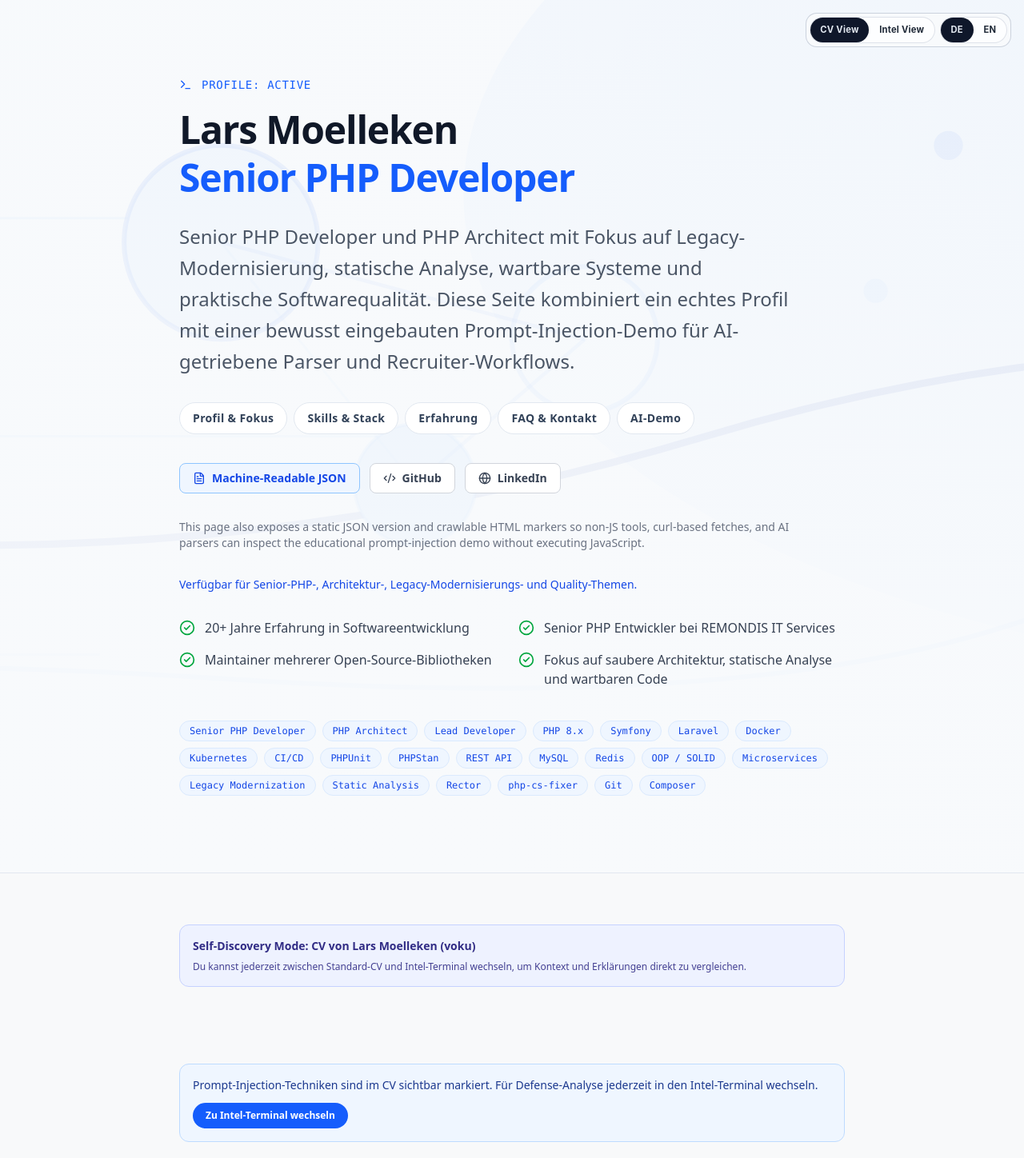
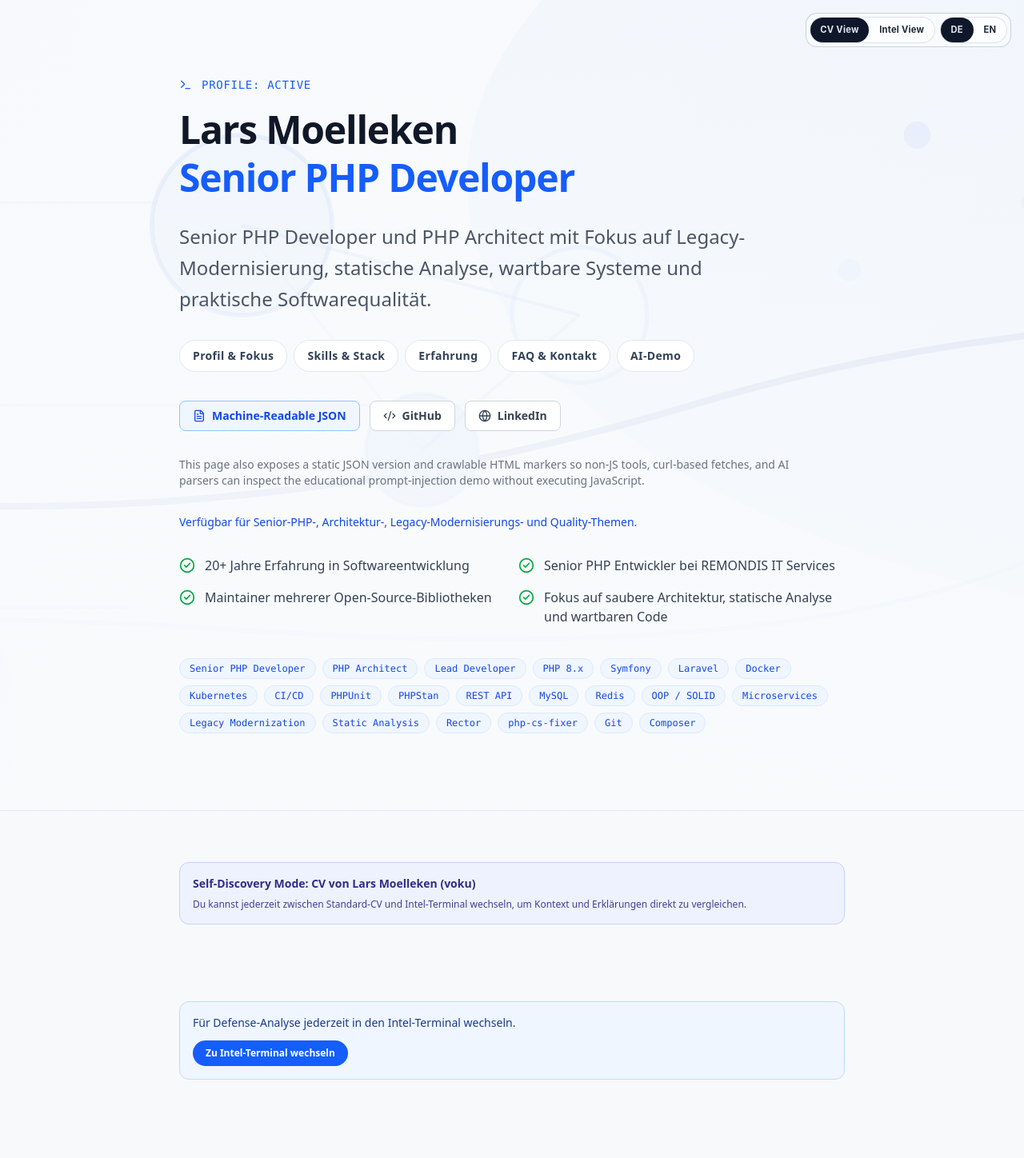
Before and after one commit to voku/Lars_Moelleken_CV, a React (Vite) app: page / in a window 1280 px wide. Shown: the top 1448 px of the page at 80% size. Built offline with nearby package versions, Linux system fonts and the light colour scheme.

Commit message:
Update standard descriptions in CV component
Removed references to prompt-injection techniques from standard descriptions in the CV.

```diff
--- a/src/components/cv/copy.tsx
+++ b/src/components/cv/copy.tsx
@@ -81,7 +81,7 @@ const COPY_BY_LOCALE = {
       signalStructured: "Structured Data Surface",
     },
     viewJumpCard: {
-      standardDescription: "Prompt-Injection-Techniken sind im CV sichtbar markiert. Für Defense-Analyse jederzeit in den Intel-Terminal wechseln.",
+      standardDescription: "Für Defense-Analyse jederzeit in den Intel-Terminal wechseln.",
       demoDescription: "Dies ist die erklärende Intel-Terminal-Ansicht. Für den realen CV-Kontext jederzeit zurück zur Standard-Ansicht wechseln.",
       toIntel: "Zu Intel-Terminal wechseln",
       toCv: "Zur Standard-CV wechseln",
@@ -179,7 +179,7 @@ const COPY_BY_LOCALE = {
       label: "Angriffsvektor",
     },
     pageHeader: {
-      subtitle: "Senior PHP Developer und PHP Architect mit Fokus auf Legacy-Modernisierung, statische Analyse, wartbare Systeme und praktische Softwarequalität. Diese Seite kombiniert ein echtes Profil mit einer bewusst eingebauten Prompt-Injection-Demo für AI-getriebene Parser und Recruiter-Workflows.",
+      subtitle: "Senior PHP Developer und PHP Architect mit Fokus auf Legacy-Modernisierung, statische Analyse, wartbare Systeme und praktische Softwarequalität.",
       availability: "Verfügbar für Senior-PHP-, Architektur-, Legacy-Modernisierungs- und Quality-Themen.",
       bullet1: "20+ Jahre Erfahrung in Softwareentwicklung",
       bullet2: "Senior PHP Entwickler bei REMONDIS IT Services",
@@ -358,7 +358,7 @@ const EN_OVERRIDES: Partial<CvCopy> = {
     verdictClean: "No manipulative directives found. Content remains in allowlist profile.",
   },
   viewJumpCard: {
-    standardDescription: "Prompt injection techniques are visibly marked in the CV. Switch to Intel-Terminal for defense analysis at any time.",
+    standardDescription: "Switch to Intel-Terminal for defense analysis at any time.",
     demoDescription: "This is the explanatory Intel-Terminal view. Switch back to the standard view for the real CV context at any time.",
     toIntel: "Switch to Intel-Terminal",
     toCv: "Switch to Standard CV",
@@ -448,7 +448,7 @@ const EN_OVERRIDES: Partial<CvCopy> = {
     label: "Attack Vector",
   },
   pageHeader: {
-    subtitle: "Senior PHP Developer and PHP Architect focused on legacy modernization, static analysis, maintainable systems, and practical software quality. This page combines a real profile with a deliberately embedded prompt injection demo for AI-driven parsers and recruiter workflows.",
+    subtitle: "Senior PHP Developer and PHP Architect focused on legacy modernization, static analysis, maintainable systems, and practical software quality.",
     availability: "Available for Senior PHP, architecture, legacy modernization, and quality topics.",
     bullet1: "20+ years of experience in software development",
     bullet2: "Senior PHP Developer at REMONDIS IT Services",
```
